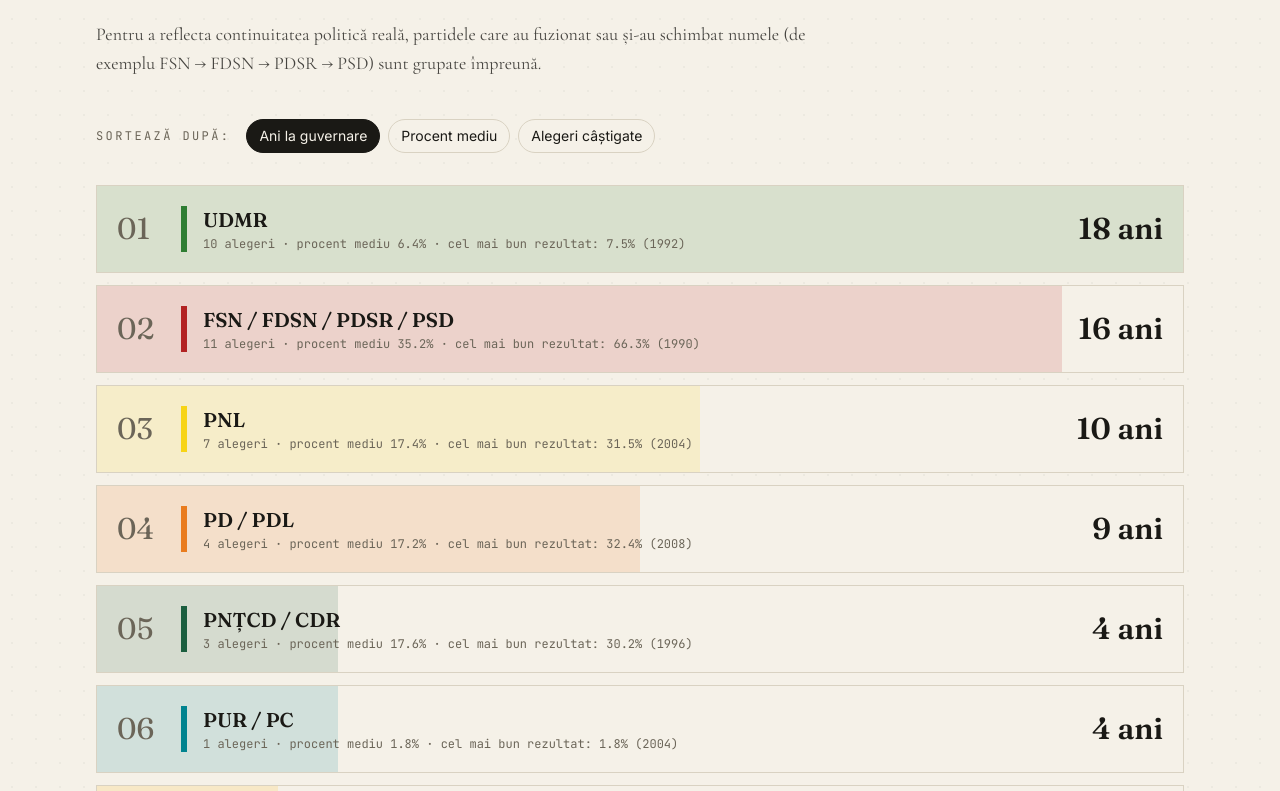
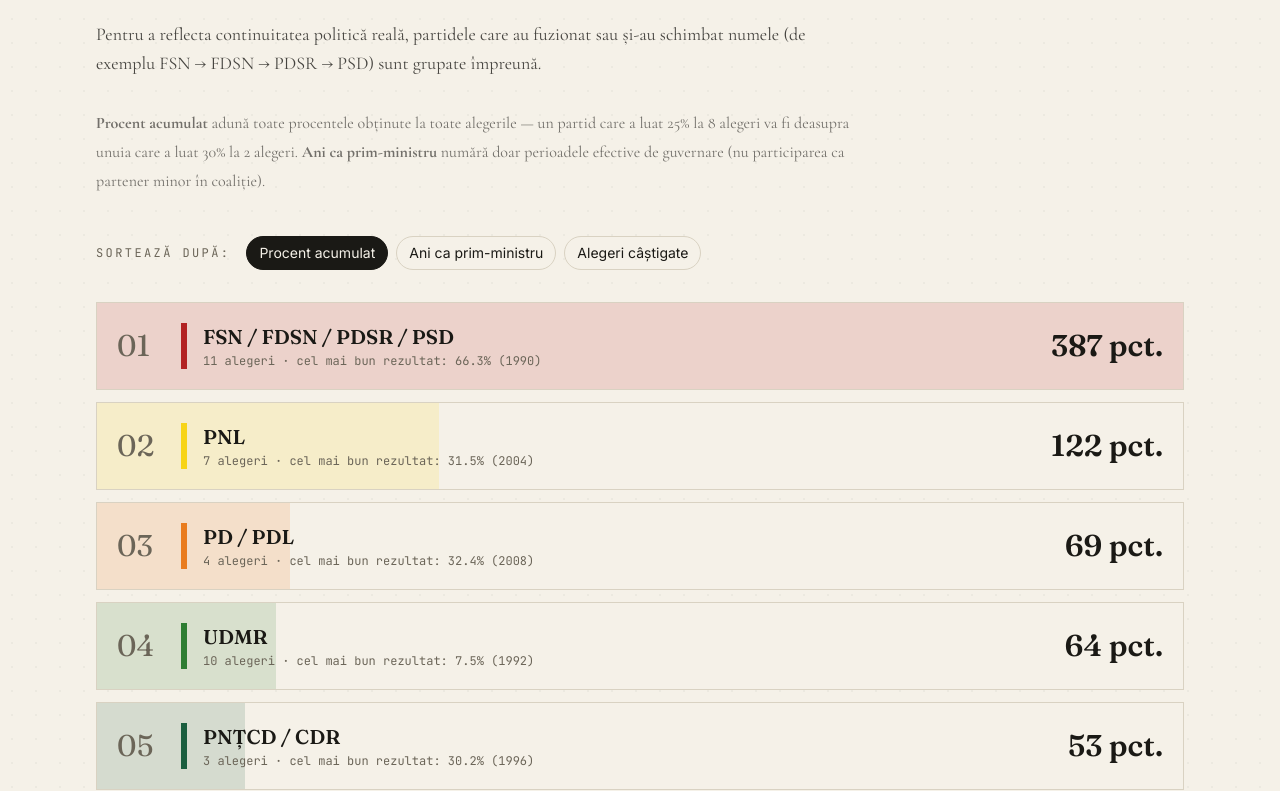
Before and after one commit to videne/cine-a-condus-romania, a React (Vite) app: page / in a window 1280 px wide. Shown: the part 1049-1840 px from the top of the page. Built offline with nearby package versions, Linux system fonts and the light colour scheme.

Commit message:
Add files via upload

```diff
--- a/src/data/elections.js
+++ b/src/data/elections.js
@@ -485,15 +485,31 @@
   POT: { name: 'POT', short: 'POT', color: '#00796B' },
 };
 
-// Ani la guvernare pe lineage (aproximativ, pe baza guvernelor formate dupa fiecare scrutin)
-// Calculat pana la 21 aprilie 2026.
-export const YEARS_IN_POWER = {
-  FSN_PSD: 16,   // 1990-1996 (6), 2000-2004 (4), 2012-2015 (3), 2017-2019 (2), 2023-prezent (~2.5)
-  PNL: 10,       // 1996-2000 in CDR (4), 2004-2008 in D.A. (4), 2019-2023 (~4), 2025-prezent
-  PNTCD_CDR: 4,  // 1996-2000
-  PD_PDL: 9,     // 2004-2008 in D.A., 2008-2012 (4)
-  UDMR: 18,      // partener de guvernare aproape constant dupa 1996
-  USR: 2,        // 2020-2021 (USR PLUS), 2024-prezent
-  ALDE: 3,       // 2016-2019
-  PC: 4,         // 2004-2008 in coalitie
+// Ani in care lineage-ul a dat PRIM-MINISTRU (nu ani in coalitie).
+// Calculat pana la 21 aprilie 2026, excluzand interimatele foarte scurte si tehnocratii
+// independenti (Stolojan 1991, Isarescu 1999-2000, Ciolos 2015-2016, Ciuca inainte de
+// a se inscrie in PNL etc).
+// Sursa: Wikipedia - Lista prim-ministrilor Romaniei.
+export const YEARS_AS_PM = {
+  FSN_PSD: 17,
+  // Roman (FSN): dec 1989 - sep 1991 (~1.8 ani)
+  // Vacaroiu (sustinut FDSN/PDSR): nov 1992 - dec 1996 (~4 ani)
+  // Nastase (PSD): dec 2000 - dec 2004 (4 ani)
+  // Ponta (PSD): mai 2012 - nov 2015 (~3.5 ani)
+  // Grindeanu/Tudose/Dancila (PSD): ian 2017 - nov 2019 (~2.8 ani)
+  // Ciolacu (PSD): iun 2023 - iun 2025 (~2 ani)
+  PNL: 8,
+  // Tariceanu (PNL): dec 2004 - dec 2008 (4 ani)
+  // Orban (PNL): nov 2019 - dec 2020 (~1 an)
+  // Citu (PNL): dec 2020 - nov 2021 (~1 an)
+  // Ciuca (PNL): nov 2021 - iun 2023 (~1.5 ani)
+  // Bolojan (PNL): iun 2025 - prezent (~0.8 ani la apr 2026)
+  PNTCD_CDR: 2,
+  // Ciorbea (PNTCD): dec 1996 - apr 1998 (~1.3 ani)
+  // Radu Vasile (PNTCD): apr 1998 - dec 1999 (~1.7 ani)
+  // Isarescu (1999-2000) era independent, nu se numara
+  PD_PDL: 4,
+  // Boc (PD/PDL): dec 2008 - feb 2012 (~3.2 ani)
+  // MRU (PDL): feb - mai 2012 (~0.3 ani)
+  // Petre Roman post-1993 a fost PD, dar PM-ul lui fusese FSN
 };
--- a/src/pages/Home.jsx
+++ b/src/pages/Home.jsx
@@ -5,13 +5,13 @@
 
 export default function Home() {
   const ranking = useMemo(() => getLineageRanking(), []);
-  const [sortBy, setSortBy] = useState('yearsInPower');
+  const [sortBy, setSortBy] = useState('cumulativePct');
 
   const sortedRanking = useMemo(() => {
     const copy = [...ranking];
-    if (sortBy === 'yearsInPower') copy.sort((a, b) => b.yearsInPower - a.yearsInPower);
-    if (sortBy === 'avgPct') copy.sort((a, b) => b.avgPct - a.avgPct);
-    if (sortBy === 'wins') copy.sort((a, b) => b.wins - a.wins);
+    if (sortBy === 'cumulativePct') copy.sort((a, b) => b.cumulativePct - a.cumulativePct);
+    if (sortBy === 'yearsAsPM') copy.sort((a, b) => b.yearsAsPM - a.yearsAsPM || b.cumulativePct - a.cumulativePct);
+    if (sortBy === 'wins') copy.sort((a, b) => b.wins - a.wins || b.cumulativePct - a.cumulativePct);
     return copy.slice(0, 8);
   }, [ranking, sortBy]);
 
@@ -56,17 +56,24 @@
           <p className="font-serif text-lg text-ink/80 leading-relaxed">
             Pentru a reflecta continuitatea politică reală, partidele care au fuzionat sau și-au
             schimbat numele (de exemplu FSN → FDSN → PDSR → PSD) sunt grupate împreună.
+            <br/><br/>
+            <span className="text-ink/60 text-base">
+              <strong>Procent acumulat</strong> adună toate procentele obținute la toate alegerile — un partid care a
+              luat 25% la 8 alegeri va fi deasupra unuia care a luat 30% la 2 alegeri.
+              <strong> Ani ca prim-ministru</strong> numără doar perioadele efective de guvernare
+              (nu participarea ca partener minor în coaliție).
+            </span>
           </p>
         </div>
 
         {/* filters */}
         <div className="flex flex-wrap items-center gap-2 mb-8">
           <span className="kicker mr-2">Sortează după:</span>
-          <FilterBtn active={sortBy === 'yearsInPower'} onClick={() => setSortBy('yearsInPower')}>
-            Ani la guvernare
+          <FilterBtn active={sortBy === 'cumulativePct'} onClick={() => setSortBy('cumulativePct')}>
+            Procent acumulat
           </FilterBtn>
-          <FilterBtn active={sortBy === 'avgPct'} onClick={() => setSortBy('avgPct')}>
-            Procent mediu
+          <FilterBtn active={sortBy === 'yearsAsPM'} onClick={() => setSortBy('yearsAsPM')}>
+            Ani ca prim-ministru
           </FilterBtn>
           <FilterBtn active={sortBy === 'wins'} onClick={() => setSortBy('wins')}>
             Alegeri câștigate
@@ -77,9 +84,9 @@
         <div className="space-y-3">
           {sortedRanking.map((item, idx) => (
             <RankingRow key={item.lineage} item={item} rank={idx + 1} sortBy={sortBy} maxValue={
-              sortBy === 'yearsInPower' ? Math.max(...sortedRanking.map(s => s.yearsInPower)) :
-              sortBy === 'avgPct' ? Math.max(...sortedRanking.map(s => s.avgPct)) :
-              Math.max(...sortedRanking.map(s => s.wins))
+              sortBy === 'cumulativePct' ? Math.max(...sortedRanking.map(s => s.cumulativePct)) :
+              sortBy === 'yearsAsPM' ? Math.max(...sortedRanking.map(s => s.yearsAsPM), 1) :
+              Math.max(...sortedRanking.map(s => s.wins), 1)
             } />
           ))}
         </div>
@@ -149,14 +156,14 @@
 
 function RankingRow({ item, rank, sortBy, maxValue }) {
   const value =
-    sortBy === 'yearsInPower' ? item.yearsInPower :
-    sortBy === 'avgPct' ? item.avgPct :
+    sortBy === 'cumulativePct' ? item.cumulativePct :
+    sortBy === 'yearsAsPM' ? item.yearsAsPM :
     item.wins;
   const display =
-    sortBy === 'yearsInPower' ? `${item.yearsInPower} ani` :
-    sortBy === 'avgPct' ? `${item.avgPct.toFixed(1)}%` :
+    sortBy === 'cumulativePct' ? `${item.cumulativePct.toFixed(0)} pct.` :
+    sortBy === 'yearsAsPM' ? (item.yearsAsPM === 0 ? '—' : `${item.yearsAsPM} ani`) :
     `${item.wins} ${item.wins === 1 ? 'victorie' : 'victorii'}`;
-  const width = (value / maxValue) * 100;
+  const width = maxValue > 0 ? (value / maxValue) * 100 : 0;
 
   return (
     <div className="group relative overflow-hidden border border-rule bg-paper hover:border-ink transition-colors">
@@ -173,7 +180,7 @@
         <div className="flex-1 min-w-0">
           <div className="font-display text-lg sm:text-xl font-semibold truncate">{item.name}</div>
           <div className="text-xs text-muted font-mono mt-0.5">
-            {item.elections} alegeri · procent mediu {item.avgPct.toFixed(1)}% · cel mai bun rezultat: {item.bestResult.pct.toFixed(1)}% ({item.bestResult.year})
+            {item.elections} alegeri · cel mai bun rezultat: {item.bestResult.pct.toFixed(1)}% ({item.bestResult.year})
           </div>
         </div>
         <div className="text-right shrink-0">
--- a/src/utils/stats.js
+++ b/src/utils/stats.js
@@ -1,4 +1,4 @@
-import { ELECTIONS, PARTY_LINEAGE, LINEAGE_NAMES, YEARS_IN_POWER, PARTIES } from '../data/elections';
+import { ELECTIONS, PARTY_LINEAGE, LINEAGE_NAMES, YEARS_AS_PM, PARTIES } from '../data/elections';
 
 // Agregheaza rezultatele pe "lineage" (grupuri de continuitate)
 export function getLineageRanking() {
@@ -12,14 +12,14 @@
         map[lineage] = {
           lineage,
           ...LINEAGE_NAMES[lineage],
-          totalPct: 0,
+          cumulativePct: 0,
           elections: 0,
           wins: 0,
           bestResult: { pct: 0, year: null },
           appearances: [],
         };
       }
-      map[lineage].totalPct += r.pct;
+      map[lineage].cumulativePct += r.pct;
       map[lineage].elections += 1;
       map[lineage].appearances.push({ year: election.year, pct: r.pct, seats: r.seats });
       if (r.pct > map[lineage].bestResult.pct) {
@@ -40,9 +40,9 @@
 
   return Object.values(map).map(l => ({
     ...l,
-    avgPct: l.elections > 0 ? l.totalPct / l.elections : 0,
-    yearsInPower: YEARS_IN_POWER[l.lineage] || 0,
-  })).sort((a, b) => b.yearsInPower - a.yearsInPower || b.avgPct - a.avgPct);
+    avgPct: l.elections > 0 ? l.cumulativePct / l.elections : 0,
+    yearsAsPM: YEARS_AS_PM[l.lineage] || 0,
+  })).sort((a, b) => b.cumulativePct - a.cumulativePct);
 }
 
 export function getPartyById(id) {
```
